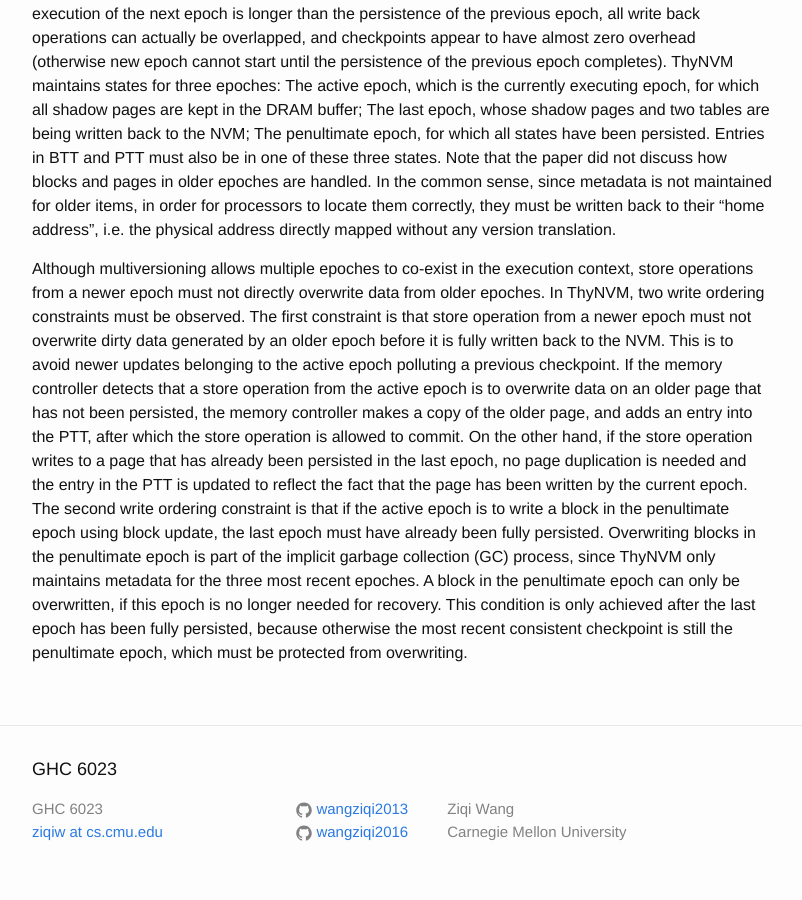
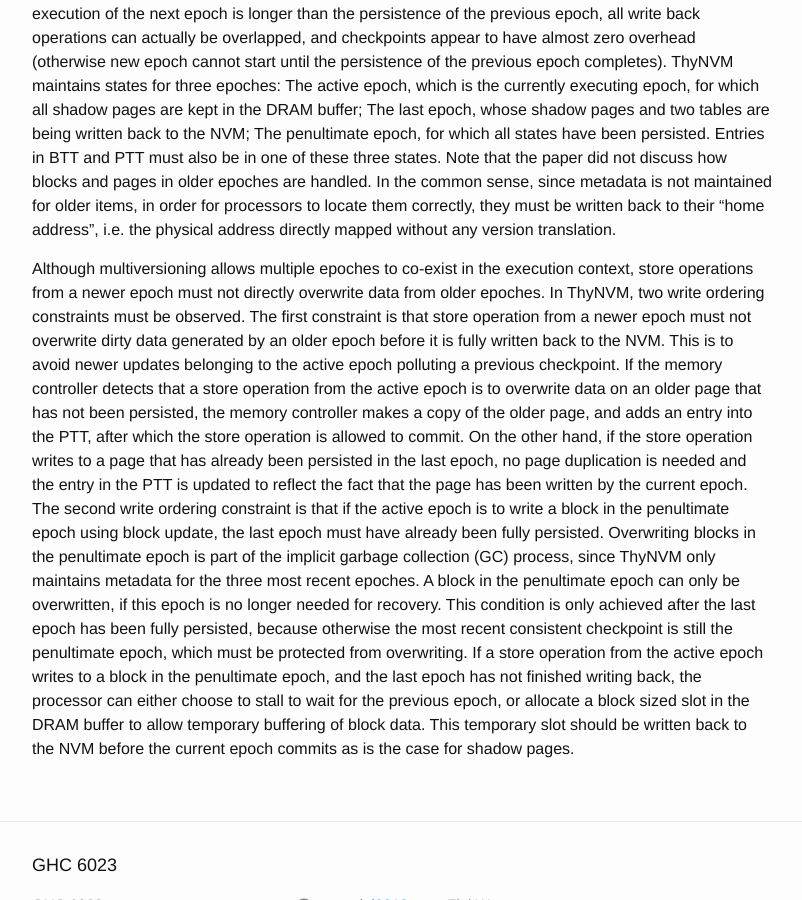
Before and after one commit to wangziqi2013/wangziqi2013.github.io, a Jekyll site: the page built from _posts/2019-02-15-Thynvm.markdown, in a window 1280 px wide and 900 px high, scrolled down 2461 px. Shown: the whole window, without its empty margins (238-1040 px from the left). Built offline with Jekyll 4.4.1, drawn with Linux system fonts in a browser that asks for light colours.

Commit message:
Finish second write ordering

```diff
--- a/_posts/2019-02-15-Thynvm.markdown
+++ b/_posts/2019-02-15-Thynvm.markdown
@@ -106,3 +106,7 @@ blocks in the penultimate epoch is part of the implicit garbage collection (GC)
 metadata for the three most recent epoches. A block in the penultimate epoch can only be overwritten, if this epoch is
 no longer needed for recovery. This condition is only achieved after the last epoch has been fully persisted, because
 otherwise the most recent consistent checkpoint is still the penultimate epoch, which must be protected from overwriting.
+If a store operation from the active epoch writes to a block in the penultimate epoch, and the last epoch has not
+finished writing back, the processor can either choose to stall to wait for the previous epoch, or allocate a block
+sized slot in the DRAM buffer to allow temporary buffering of block data. This temporary slot should be written back
+to the NVM before the current epoch commits as is the case for shadow pages.
```
